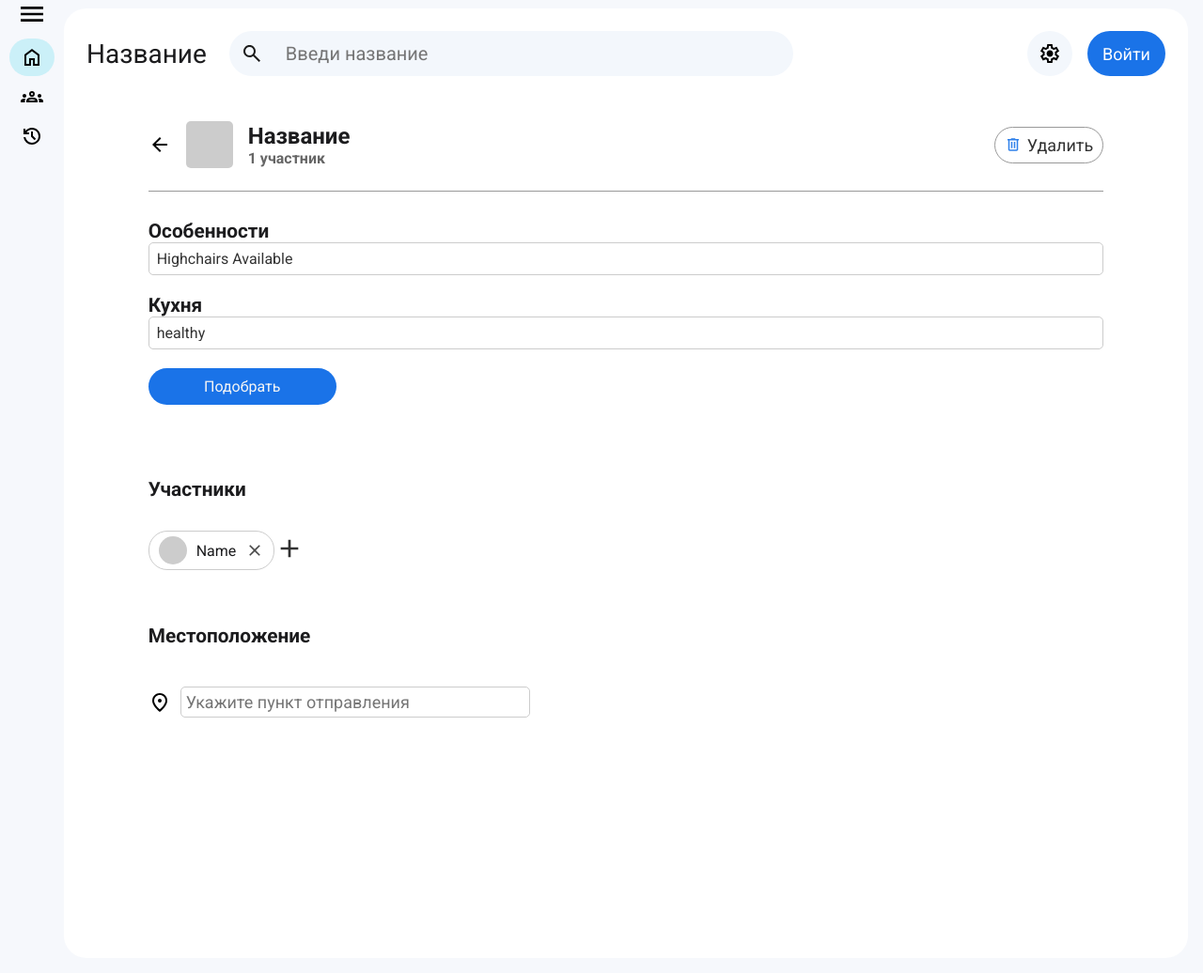
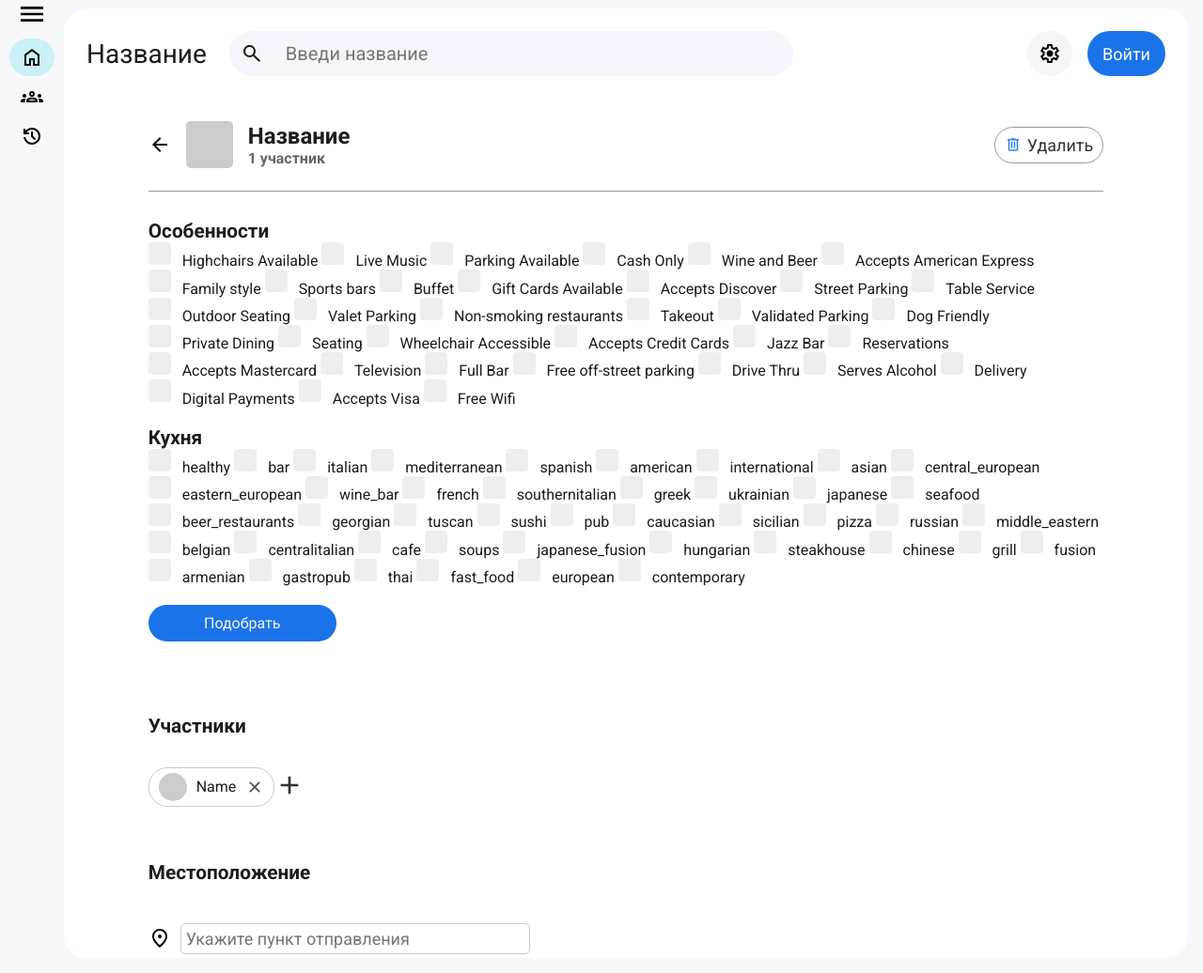
Before and after one commit to lakla8/meetup_beta, a Django app: page /meet/create/ in a window 1280 px wide. Shown: the part 15-1051 px from the top of the page at 94% size. Run offline with Django 4.2, Linux system fonts and the light colour scheme.

Commit message:
Feat: add choice ManyToMany Fix: redirect

```diff
--- a/django/main/static/css/meet.css
+++ b/django/main/static/css/meet.css
@@ -187,3 +187,50 @@
   outline: none;
   border-color: #1A73E8;
 }
+
+.checkbox-container {
+  display: inline-block;
+  vertical-align: middle;
+  position: relative;
+  cursor: pointer;
+}
+
+.checkbox-container input {
+  display: none;
+}
+
+.checkbox-custom {
+  width: 24px;
+  height: 24px;
+  background-color: #eee;
+  border-radius: 4px;
+  display: inline-block;
+  position: relative;
+}
+
+.checkbox-custom:before {
+  content: '';
+  position: absolute;
+  display: none;
+}
+
+.checkbox-container input:checked+.checkbox-custom:before {
+  display: block;
+}
+
+.checkbox-custom:before {
+  width: 12px;
+  height: 12px;
+  top: 50%;
+  left: 50%;
+  transform: translate(-50%, -50%);
+  background-color: #009688;
+  border-radius: 2px;
+}
+
+.checkbox-label {
+  display: inline-block;
+  vertical-align: middle;
+  margin-left: 8px;
+  font-size: 16px;
+}
--- a/django/main/templates/meet.html
+++ b/django/main/templates/meet.html
@@ -35,21 +35,26 @@
                 </div>
                 <div class="create-meet__body">
                     <form id="restaurant-filter-form" method="POST">
+                        {% csrf_token %}
                         <div class="features">
                             <h2>Особенности</h2>
-                            <select name="features">
-                                {% for feature in features %}
-                                <option value="{{ feature }}">{{ feature }}</option>
-                                {% endfor %}
-                            </select>
+                            {% for feature in features %}
+                            <label class="checkbox-container">
+                                <input type="checkbox" name="features" value="{{ feature }}">
+                                <span class="checkbox-custom"></span>
+                                <span class="checkbox-label">{{ feature }}</span>
+                            </label>
+                            {% endfor %}
                         </div>
                         <div class="cuisine">
                             <h2>Кухня</h2>
-                            <select name="cuisine">
-                                {% for cuisine in cuisines %}
-                                <option value="{{ cuisine }}">{{ cuisine }}</option>
-                                {% endfor %}
-                            </select>
+                            {% for cuisine in cuisines %}
+                            <label class="checkbox-container">
+                                <input type="checkbox" name="cuisines" value="{{ cuisine }}">
+                                <span class="checkbox-custom"></span>
+                                <span class="checkbox-label">{{ cuisine }}</span>
+                            </label>
+                            {% endfor %}
                         </div>
 
                         <button type="submit" class="submit">Подобрать</button>
@@ -82,8 +87,3 @@
     </div>
 </main>
 {% endblock %}
-
-{% block scripts %}
-<script src="{% static 'js/account_menu.js' %}"></script>
-<script src="{% static 'js/create_meet.js' %}"></script>
-{% endblock %}
--- a/django/main/templates/test.html
+++ b/django/main/templates/test.html
@@ -6,7 +6,8 @@
 </head>
 <body>
 <div>
-    <span id="test">{{ test }}</span>
+    <p id="feature">{{ feature }}</p>
+    <p id="cuisine">{{ cuisine }}</p>
 </div>
 </body>
 </html>
--- a/django/main/urls.py
+++ b/django/main/urls.py
@@ -21,7 +21,7 @@ urlpatterns = [
     path("", views.home_view, name='home'),
     path('history/', views.history_view, name='history'),
     path('meet/<int:id>/', views.meet_view, name='meet'),
-    path("meet/create/", views.create_meet),
+    path("meet/create/", views.create_meet, name='create_meet'),
     path('accounts/login/', views.login_user, name='login'),
     path('accounts/logout/', views.logout_user, name='logout'),
     path('accounts/register/', views.register_user, name='register'),
--- a/django/main/views.py
+++ b/django/main/views.py
@@ -1,5 +1,6 @@
 from django.contrib.auth.models import User
 from django.contrib.auth import authenticate, login, logout
+from django.http import HttpResponse
 from django.http.response import JsonResponse
 from django.shortcuts import render, redirect
 import json
@@ -76,24 +77,34 @@ def handle_404(request, exception):
 
 
 def create_meet(request):
-    with open('django/main/static/form_resources/features.json', 'r') as file:
-        features = json.load(file)
-    with open('django/main/static/form_resources/cuisine.json', 'r') as file:
-        cuisine = json.load(file)
 
-    context = {
-        'features': features,
-        'cuisines': cuisine
-    }
-    return render(request, 'meet.html', context)
+    if request.method == "POST":
+        cuisines = request.POST['cuisine']
+        features = request.POST['features']
+        context = {
+            'feature': features,
+            'cuisine': cuisines
+        }
+        return render(request, 'test.html', context=context)
+    else:
+        with open('django/main/static/form_resources/features.json', 'r') as file:
+            features = json.load(file)
+        with open('django/main/static/form_resources/cuisine.json', 'r') as file:
+            cuisine = json.load(file)
+        context = {
+            'features': features,
+            'cuisines': cuisine
+        }
+        return render(request, 'meet.html', context)
 
 
 def fakefastapi(request):
-    print(request.method)
     if request.method == "POST":
-        print(request.body)
-        print("ksjdhfsd")
-        return render(request, 'index.html', {"test": json.loads(request.body)})
-        # return JsonResponse(json.loads(request.body))
-    print("1111")
-    return render(request, 'index.html', )
+        try:
+            data = json.loads(request.body)
+            print(data)
+            return JsonResponse({'status': 'success', 'data': data})
+        except Exception as e:
+            return JsonResponse({'status': 'error', 'message': str(e)}, status=500)
+    else:
+        return JsonResponse({'status': 'error', 'message': 'Method not allowed'}, status=405)
```
Also changed, not shown: django/main/static/js/create_meet.js (deleted, +0 -39 lines), django/db.sqlite3.
